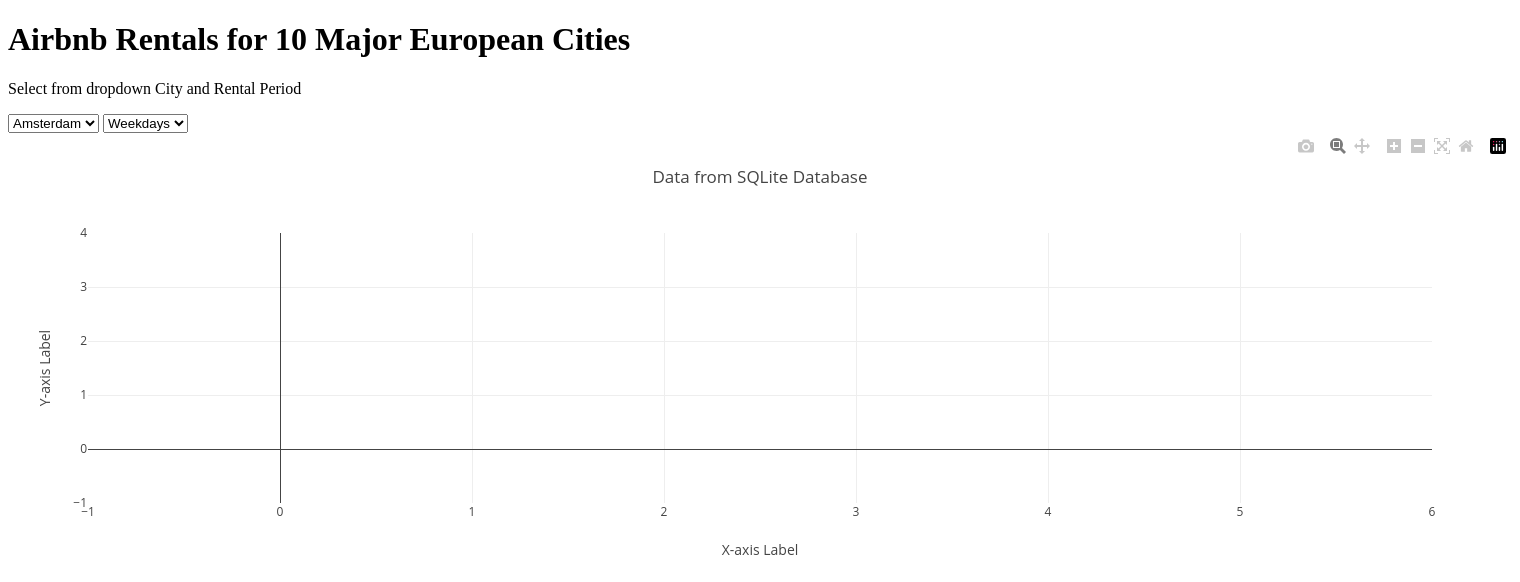
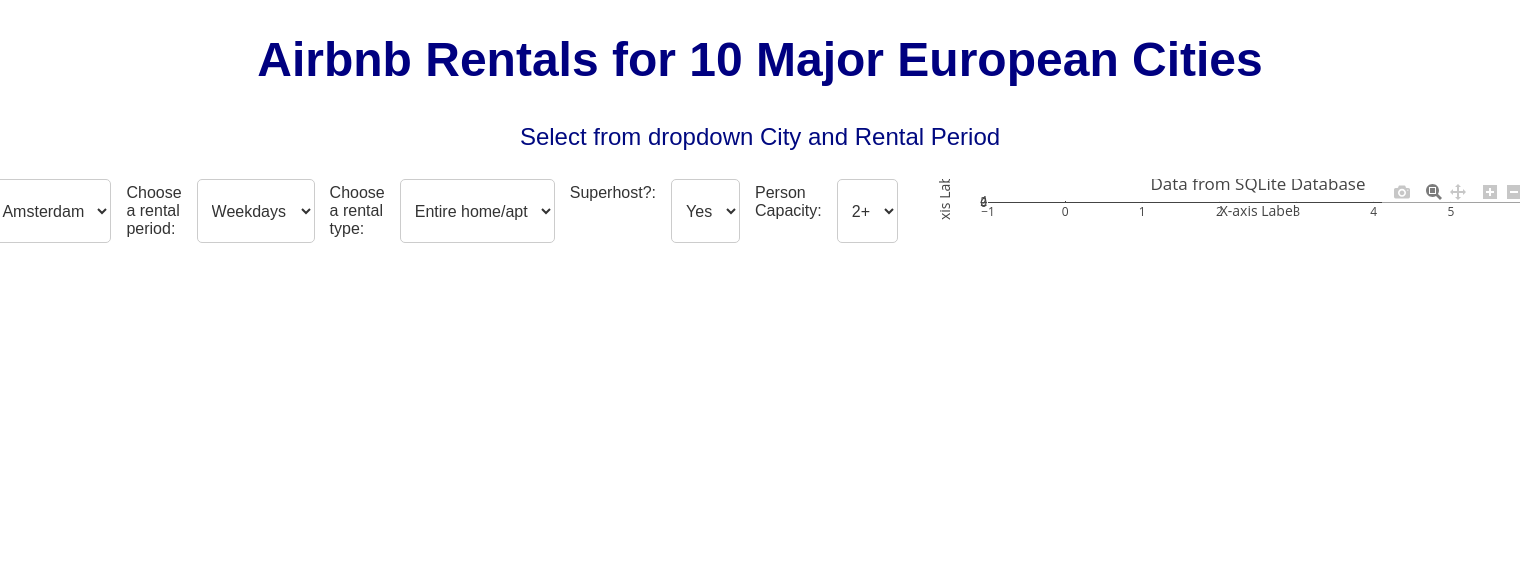
Before and after one commit to mlopez60/Project3_European-Airbnb-Data-Visualization, a Flask app: template templates/index.html in a window 1520 px wide; the page is wider, and only the part inside the window is pictured. Shown: the top 582 px of that part. Run offline with Flask 3, Linux system fonts and the light colour scheme; the template is opened without the code that fills it, so the values that code supplies are empty; parts of the project's set-up code (start-up, migrations or seed data) failed here and were passed over; some libraries are stand-ins or nearby versions.

Commit message:
index push

```diff
--- a/templates/index.html
+++ b/templates/index.html
@@ -7,11 +7,68 @@
     <script src="https://cdn.plot.ly/plotly-latest.min.js"></script>
     <!-- using jinja templating to read in plots.js -->
     <script src="{{ url_for('static', filename='js/plots.js') }}"></script>
+    <style>
+        /* CSS styles for h1 element */
+        h1 {
+          color: navy; /* Text color */
+          font-size: 48px; /* Font size */
+          font-family: "Julius Sans One", sans-serif; /* Font family */
+          text-align: center; /* Text alignment */
+        }
+
+        /* CSS styles for p element */
+        p {
+          color: rgb(0, 9, 128); /* Text color */
+          font-size: 24px; /* Font size */
+          font-family: "Julius Sans One", sans-serif; /* Font family */
+          text-align: center; /* Text alignment */
+          line-height: 1.5; /* Line height */
+        }
+
+        .container {
+  display: flex; /* Use flexbox layout */
+  justify-content: center; /* Align items horizontally to the center */
+}
+
+label {
+    padding: 5px; /* Adjust padding as needed */
+  font-size: 16px; /* Font size */
+  font-family: "Julius Sans One", sans-serif; /* Font family */
+  color: #333; /* Text color */
+}
+/* CSS styles for select elements */
+select {
+  padding: 10px; /* Adjust padding as needed */
+  font-size: 16px; /* Font size */
+  font-family: "Julius Sans One", sans-serif; /* Font family */
+  border: 1px solid #ccc; /* Border */
+  border-radius: 5px; /* Border radius */
+  background-color: #fff; /* Background color */
+  color: #333; /* Text color */
+  width: auto; /* Width of the select element */
+  margin: 0 10px; /* Add space between selects */
+}
+
+/* Style select element when hovered */
+select:hover {
+  border-color: #999; /* Change border color on hover */
+}
+
+/* Style select element when focused */
+select:focus {
+  outline: none; /* Remove default focus outline */
+  border-color: #555; /* Change border color when focused */
+}
+      </style>
+
 </head>
 <body>
     <h1>Airbnb Rentals for 10 Major European Cities </h1>
     <p>Select from dropdown City and Rental Period</p>
-    <select id="selDataset">
+    <div class="container">
+        <!-- First dropdown select -->
+        <label for="city">Choose a city:</label>
+        <select id="city">
         <option value="Amsterdam">Amsterdam</option>
         <option value="Athens">Athens</option>
         <option value="Barcelona">Barcelona</option>
@@ -24,9 +81,32 @@
         <option value="Vienna">Vienna</option>
     </select>
 
-    <select id2="selDataset">
+    <label for="rental_period">Choose a rental period:</label>
+    <select id="rental_period">
         <option value="weekday">Weekdays</option>
         <option value="weekend">Weekends</option>
+    </select>
+
+    <label for="room_type">Choose a rental type:</label>
+    <select id="room_type">
+        <option value="Entire home/apt">Entire home/apt</option>
+        <option value="Private room">Private room</option>
+        <option value="Shared room">Shared room</option>
+    </select>
+
+    <label for="host_is_superhost">Superhost?:</label>
+    <select id="host_is_superhost">
+        <option value="true">Yes</option>
+        <option value="false">No</option>
+    </select>
+
+    <label for="person_capacity">Person Capacity:</label>
+    <select id="person_capacity">
+        <option value=">=2">2+</option>
+        <option value=">=3">3+</option>
+        <option value=">=4">4+</option>
+        <option value=">=5">5+</option>
+        <option value="=6">6</option>
     </select>
 
     <div id="chart"></div>
```
